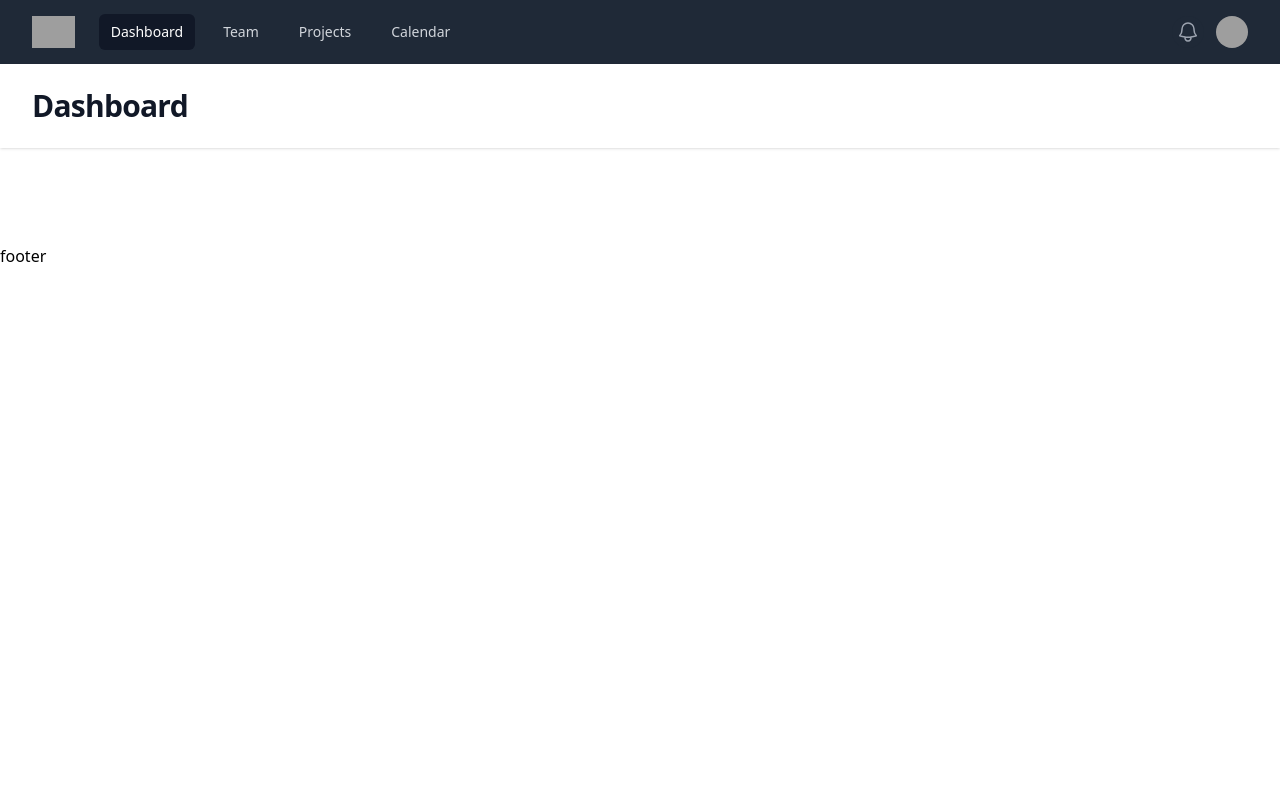
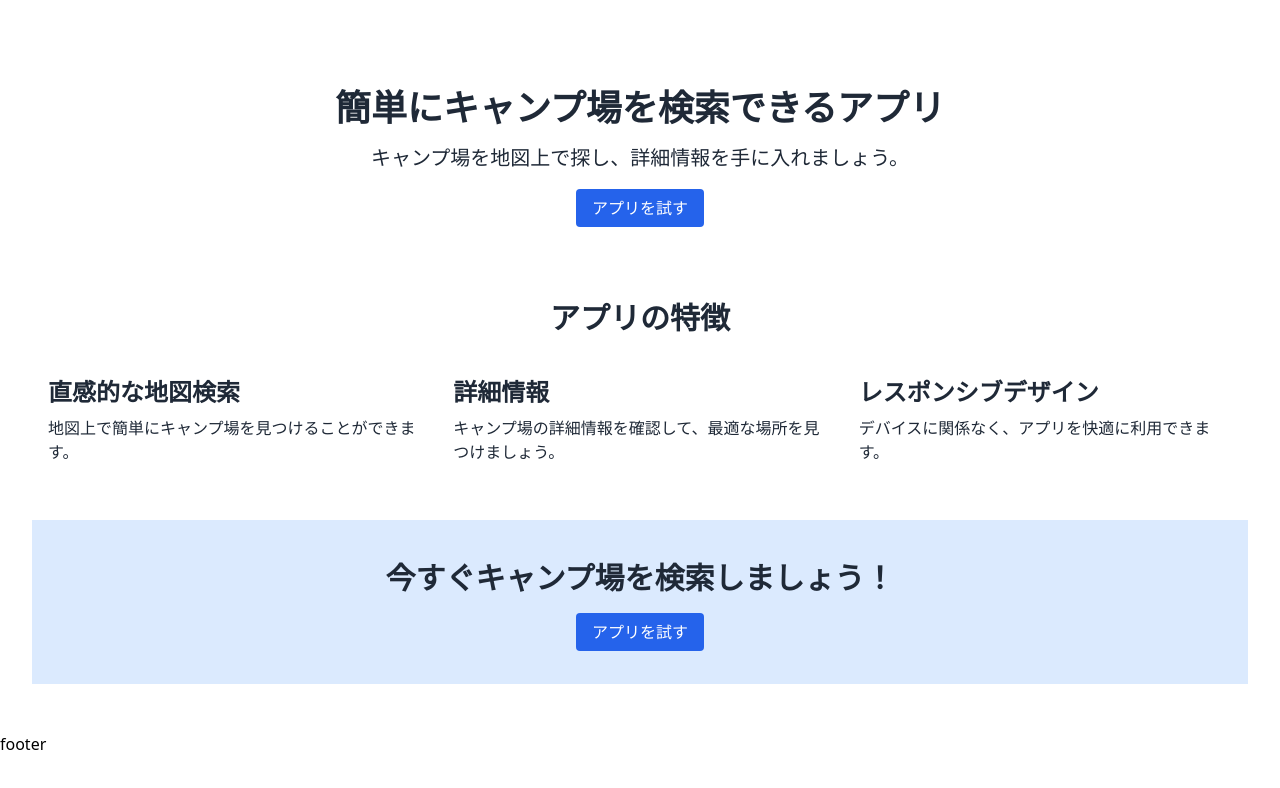
Before and after one commit to HIROYUKI20200507/camp-mapping-app, a Nuxt app: page /landing in a window 1280 px wide. Shown: the top 788 px of the page. Built offline with nearby package versions, Linux system fonts and the light colour scheme; grey boxes are pictures that could not be loaded.

Commit message:
create: landingを作成

```diff
--- /dev/null
+++ b/pages/app.vue
@@ -0,0 +1,42 @@
+<script setup lang="ts">
+import PrefSelect from "~~/components/common/PrefSelect.vue";
+import CitySelect from "~~/components/common/CitySelect.vue";
+// import InputText from "~~/components/Basic/InputText.vue";
+import Card from "~/Components/Basic/Card.vue";
+
+const { fetchPlaces, updateInputText } = usePlaceStore();
+
+const prefectureStore = usePrefectureStore();
+const { state, fetchGeocode } = prefectureStore;
+
+const onSubmit = async () => {
+  await fetchGeocode();
+  await fetchPlaces(state.value.selectedPrefLocation);
+};
+
+// const inputText = (val: string) => {
+//   updateInputText(val);
+// };
+</script>
+<template>
+  <div>
+    <div class="my-5 text-center">
+      <form action="" @submit.prevent="onSubmit">
+        <div class="flex items-center gap-3">
+          <PrefSelect />
+          <CitySelect />
+          <!-- <InputText @onChange="inputText" :inputValue="''" /> -->
+          <button
+            class="bg-blue-500 hover:bg-blue-700 text-white py-2 px-3 rounded"
+            type="submit"
+          >
+            検索
+          </button>
+        </div>
+      </form>
+    </div>
+    <div class="grid grid-cols-3 gap-5">
+      <Card />
+    </div>
+  </div>
+</template>
--- a/pages/dashboard.vue
+++ /dev/null
@@ -1,4 +0,0 @@
-<template>
-  <div>dashboard</div>
-</template>
-<script setup lang="ts"></script>
--- a/pages/index.vue
+++ b/pages/index.vue
@@ -1,42 +1,6 @@
 <script setup lang="ts">
-import PrefSelect from "~~/components/common/PrefSelect.vue";
-import CitySelect from "~~/components/common/CitySelect.vue";
-import InputText from "~~/components/Basic/InputText.vue";
-import Card from "~/Components/Basic/Card.vue";
-
-const { fetchPlaces, updateInputText } = usePlaceStore();
-
-const prefectureStore = usePrefectureStore();
-const { state, fetchGeocode } = prefectureStore;
-
-const onSubmit = async () => {
-  await fetchGeocode();
-  await fetchPlaces(state.value.selectedPrefLocation);
-};
-
-const inputText = (val: string) => {
-  updateInputText(val);
-};
+await navigateTo("/landing");
 </script>
 <template>
-  <div>
-    <div class="my-5 text-center">
-      <form action="" @submit.prevent="onSubmit">
-        <div class="flex items-center gap-3">
-          <PrefSelect />
-          <CitySelect />
-          <InputText @onChange="inputText" :inputValue="''" />
-          <button
-            class="bg-blue-500 hover:bg-blue-700 text-white py-2 px-3 rounded"
-            type="submit"
-          >
-            検索
-          </button>
-        </div>
-      </form>
-    </div>
-    <div class="grid grid-cols-3 gap-5">
-      <Card />
-    </div>
-  </div>
+  <div></div>
 </template>
--- /dev/null
+++ b/pages/landing.vue
@@ -0,0 +1,48 @@
+<script setup lang="ts"></script>
+<template>
+  <div class="font-sans text-gray-800">
+    <!-- ヒーローセクション -->
+    <section class="text-center py-10">
+      <h1 class="text-4xl font-bold mb-4">
+        簡単にキャンプ場を検索できるアプリ
+      </h1>
+      <p class="text-xl mb-6">
+        キャンプ場を地図上で探し、詳細情報を手に入れましょう。
+      </p>
+      <nuxt-link class="bg-blue-600 text-white px-4 py-2 rounded" to="/app"
+        >アプリを試す</nuxt-link
+      >
+    </section>
+
+    <!-- 特徴セクション -->
+    <section class="py-10">
+      <h2 class="text-3xl font-bold mb-6 text-center">アプリの特徴</h2>
+      <div class="flex flex-wrap justify-center">
+        <div class="w-full sm:w-1/3 p-4">
+          <h3 class="text-2xl font-bold mb-2">直感的な地図検索</h3>
+          <p>地図上で簡単にキャンプ場を見つけることができます。</p>
+        </div>
+        <div class="w-full sm:w-1/3 p-4">
+          <h3 class="text-2xl font-bold mb-2">詳細情報</h3>
+          <p>キャンプ場の詳細情報を確認して、最適な場所を見つけましょう。</p>
+        </div>
+        <div class="w-full sm:w-1/3 p-4">
+          <h3 class="text-2xl font-bold mb-2">レスポンシブデザイン</h3>
+          <p>デバイスに関係なく、アプリを快適に利用できます。</p>
+        </div>
+      </div>
+    </section>
+
+    <!-- CTAセクション -->
+    <section class="bg-blue-100 py-10">
+      <h2 class="text-3xl font-bold mb-6 text-center">
+        今すぐキャンプ場を検索しましょう！
+      </h2>
+      <div class="text-center">
+        <nuxt-link class="bg-blue-600 text-white px-4 py-2 rounded" to="/app"
+          >アプリを試す</nuxt-link
+        >
+      </div>
+    </section>
+  </div>
+</template>
```
Also changed, not shown: components/Header.vue (+10 -2 lines).
